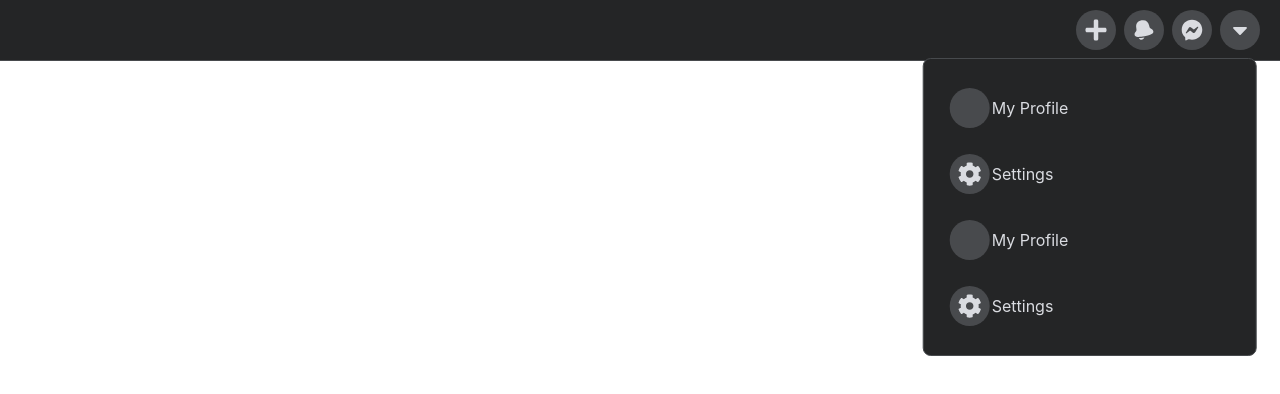
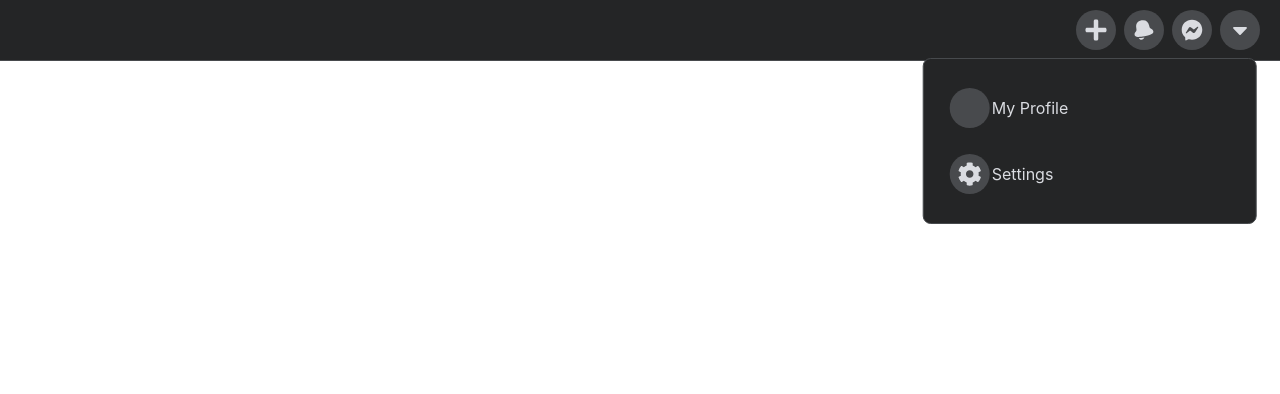
Before and after one commit to kendevops/facebook_new_ui, a React (Create React App) app: page / in a window 1280 px wide. Both pictures are taken after a click on the link 1240 px from the left and 30 px from the top of the page. Shown: the top 394 px of the page. Built offline with nearby package versions, Linux system fonts and the light colour scheme.

Commit message:
completed the logic for the height differences

```diff
--- a/src/App.js
+++ b/src/App.js
@@ -26,11 +26,21 @@ function App() {
 }
 
 function DropdownMenu() {
-  const [activeMenu, setActiveMenu] = useState("main");
+  const [activeMenu, setActiveMenu] = useState("main"); // settings
+  const [menuHeight, setMenuHeight] = useState(null);
+
+  function calcHeight(el) {
+    const height = el.offsetHeight;
+    setMenuHeight(height);
+  }
 
   function DropdownItem(props) {
     return (
-      <a href="#" className="menu-item">
+      <a
+        href="#"
+        className="menu-item"
+        onClick={() => props.goToMenu && setActiveMenu(props.goToMenu)}
+      >
         <span className="icon-button">{props.leftIcon}</span>
         {props.children}
         <span className="icon-rightIcon">{props.right}</span>
@@ -38,32 +48,44 @@ function DropdownMenu() {
     );
   }
   return (
-    <div className="dropdown">
+    <div className="dropdown" style={{ height: menuHeight }}>
       <CSSTransition
         in={activeMenu === "main"}
         unmountOnExit
         timeout={500}
         classNames="menu-primary"
+        onEnter={calcHeight}
       >
         <div className="menu">
           <DropdownItem>My Profile</DropdownItem>
-          <DropdownItem leftIcon={<CogIcon />} rightIcon={<ChevronIcon />}>
+          <DropdownItem
+            leftIcon={<CogIcon />}
+            rightIcon={<ChevronIcon />}
+            goToMenu="settings"
+          >
             Settings
           </DropdownItem>
         </div>
       </CSSTransition>
 
       <CSSTransition
-        in={activeMenu === "main"}
+        in={activeMenu === "settings"}
         unmountOnExit
         timeout={500}
-        classNames="menu-primary"
+        classNames="menu-secondary"
+        onEnter={calcHeight}
       >
         <div className="menu">
-          <DropdownItem>My Profile</DropdownItem>
-          <DropdownItem leftIcon={<CogIcon />} rightIcon={<ChevronIcon />}>
-            Settings
-          </DropdownItem>
+          <DropdownItem leftIcon={<ArrowIcon />} goToMenu="main" />
+          <DropdownItem>Settings</DropdownItem>
+          <DropdownItem>Settings</DropdownItem>
+          <DropdownItem>Settings</DropdownItem>
+          <DropdownItem>Settings</DropdownItem>
+          <DropdownItem>Settings</DropdownItem>
+          <DropdownItem>Settings</DropdownItem>
+          <DropdownItem>Settings</DropdownItem>
+          <DropdownItem>Settings</DropdownItem>
+          <DropdownItem>Settings</DropdownItem>
         </div>
       </CSSTransition>
     </div>
--- a/src/index.css
+++ b/src/index.css
@@ -88,6 +88,7 @@ a {
   border-radius: var(--border-radius);
   padding: 1rem;
   overflow: hidden;
+  transition: height var(--speed) ease;
 }
 
 .menu-item {
@@ -125,3 +126,20 @@ a {
   transform: translateX(-110%);
   transition: all var(--speed) ease;
 }
+
+.menu-secondary-enter {
+  transform: translateX(110%);
+}
+
+.menu-secondary-enter-active {
+  transform: translateX(0%);
+  transition: all var(--speed) ease;
+}
+
+/* .menu-secondary-exit {
+} */
+
+.menu-secondary-exit-active {
+  transform: translateX(110%);
+  transition: all var(--speed) ease;
+}
```
